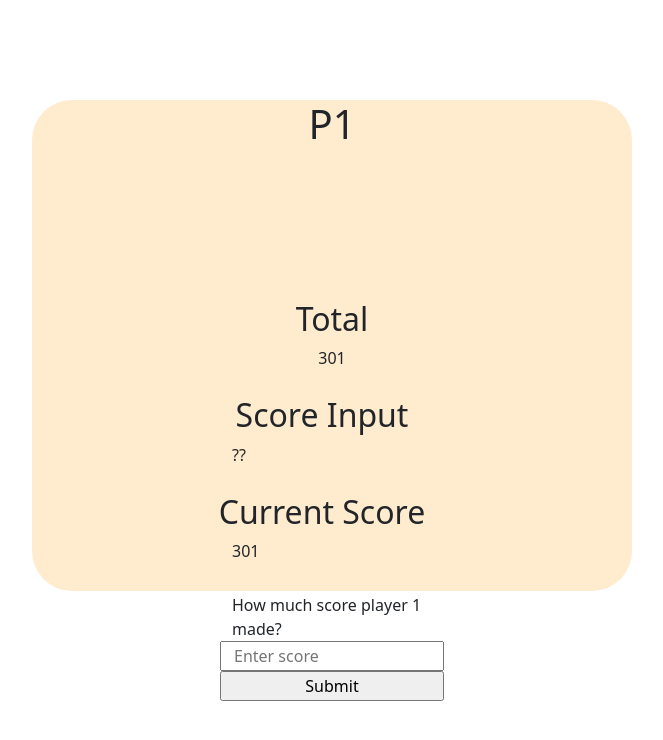
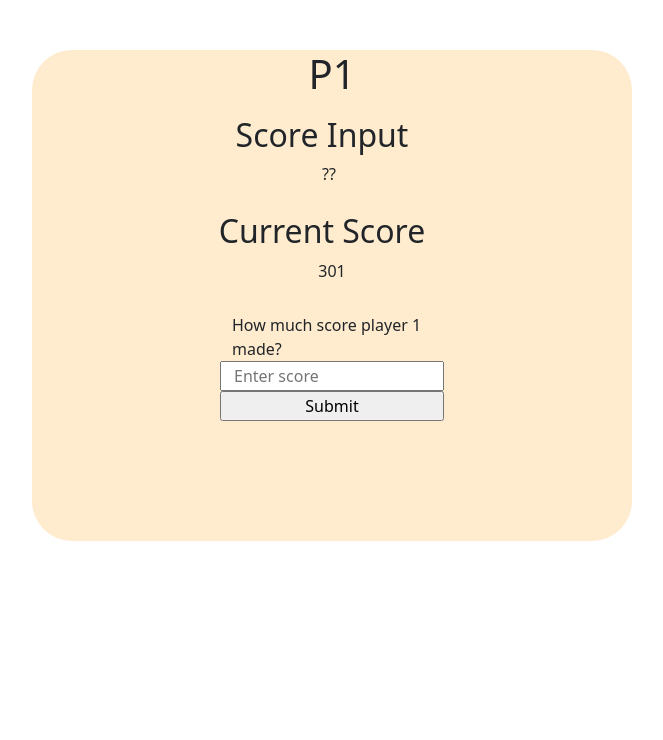
Before and after one commit to GaganBehrh/Threeplayer_Darting-App, a plain HTML site: page oneplayer.html in a window 1280 px wide. Shown: the whole page, without its empty margins (308-971 px from the left). Drawn offline with nearby package versions, Linux system fonts and the light colour scheme.

Commit message:
oneplayer page and functionality added

```diff
--- a/oneplayer.html
+++ b/oneplayer.html
@@ -14,21 +14,19 @@
     <link rel="stylesheet" href="src/style.css" type="text/css" />
   </head>
   <body>
-    <div class="container-2player">
+    <div class="container-1-player">
+      <div class="second-container-1-player">
         <div class="row">
           <div class="col-12"><h1>P1</h1></div>
         </div>
-      <div><h2>Total</h2></div>
-      <div class="row">
-        <div class="col-12" id="maxscorep1"><p>301</p></div>
-      </div>
+
         <div class="currentscore"><h2>Score Input</h2></div>
         <div class="row">
-        <div class="col-12" id="ply1crntscr"><p>??</p></div>
+          <div class="col-12" id="plyone"><p>??</p></div>
         </div>
         <div class="currentscore"><h2>Current Score</h2></div>
         <div class="row">
-        <div class="col-12" id="p1cs">301</div>
+          <div class="col-12" id="ply1cs">301</div>
         </div>
         <div class="calculation">
           <div class="form-group">
@@ -36,14 +34,19 @@
               >How much score player 1 made?</label
             >
             <div class="row">
-            <input type="text" id="input1"  placeholder="Enter score" autocapitalize="off" />
-        <input type="submit" id="submitbutton1">
+              <input
+                type="text"
+                id="input1"
+                placeholder="Enter score"
+                autocapitalize="off"
+              />
+              <input type="submit" id="submitbutton1" />
             </div>
           </div>
         </div>
       </div>
     </div>
-    </div>
+
     <script src="src/script.js"></script>
   </body>
 </html>
--- a/src/script.js
+++ b/src/script.js
@@ -1,3 +1,13 @@
+function oneplayer_displayfunction1(event) {
+  let csply1 = parseInt(document.getElementById("ply1cs").textContent);
+  let input1 = document.getElementById("input1").value;
+  document.getElementById("plyone").innerHTML = input1;
+  let cs = csply1 - input1;
+  console.log(cs);
+  let p1cs = document.getElementById("ply1cs");
+  p1cs.innerHTML = cs;
+}
+
 // functional code for twoplayer starts here
 function twoplayer_displayfunction1(event) {
   event.preventDefault();
@@ -21,9 +31,10 @@ function twoplayer_displayfunction2(event) {
   let p2cs = document.getElementById("p2cs");
   p2cs.innerHTML = cs;
 }
-
+// functions for two player
 let submitbutton1 = document.getElementById("submitbutton1");
 submitbutton1.addEventListener("click", twoplayer_displayfunction1);
+submitbutton1.addEventListener("click", oneplayer_displayfunction1);
 
 let submitbutton2 = document.getElementById("submitbutton2");
 submitbutton2.addEventListener("click", twoplayer_displayfunction2);
--- a/src/style.css
+++ b/src/style.css
@@ -28,6 +28,23 @@ button {
 }
 #button1 {
   text-decoration: none;
+}
+.container-1-player {
+  height: 13cm;
+  max-width: 600px;
+  padding: 200px;
+  border-color: brown;
+  background-color: blanchedalmond;
+  display: block;
+  margin: auto;
+  border-radius: 40px;
+  margin-top: 50px;
+}
+.second-container-1-player {
+  margin-top: -200px;
+}
+#plyone {
+  margin-left: 90px;
 }
 .container-2player {
   height: 13cm;
```
Also changed, not shown: 1 other file. Lines whose indentation alone changed are shown as unchanged.
